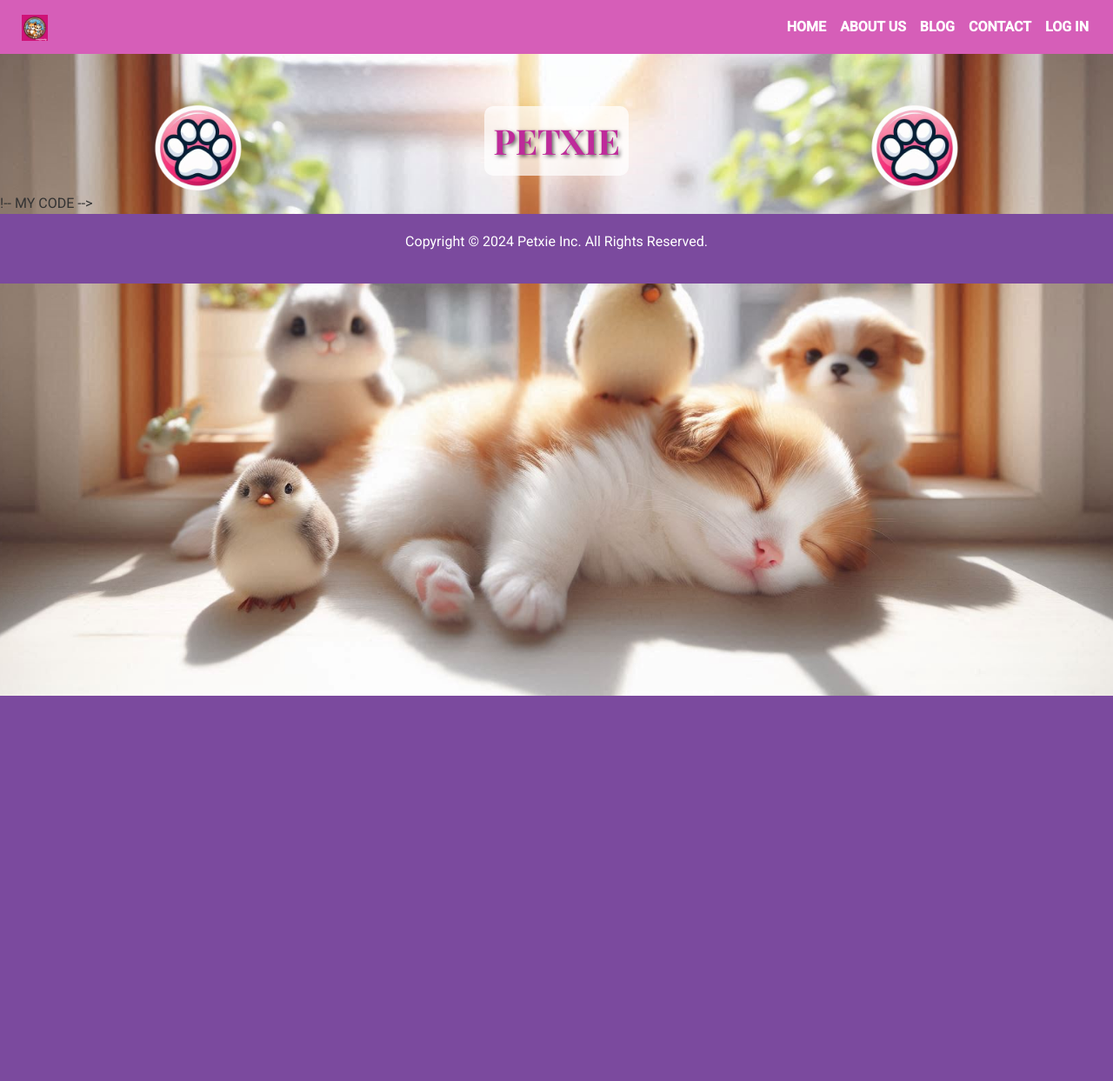
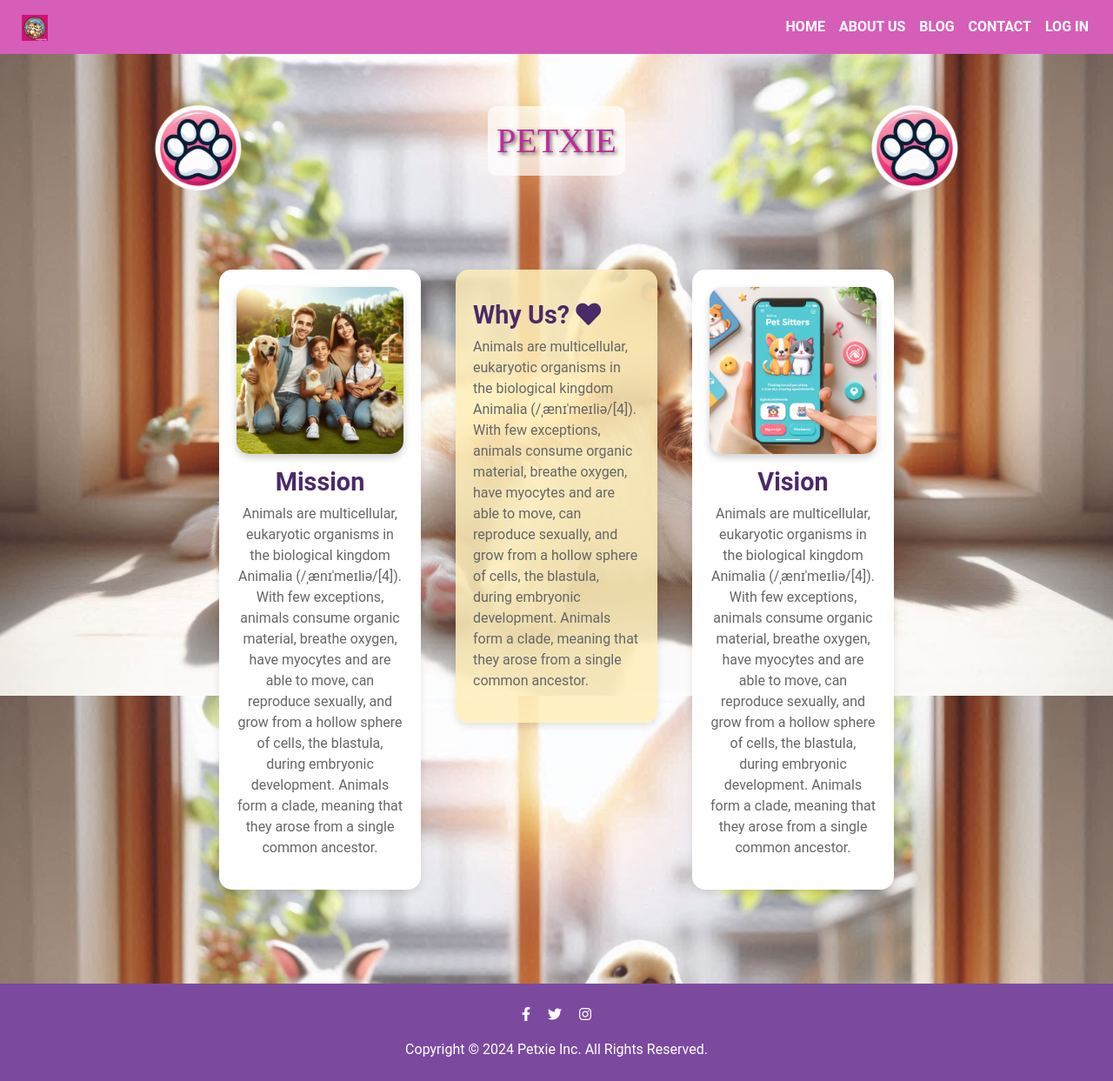
Before and after one commit to SandyJara/PetAppProject, a Spring Boot app: page /aboutUs in a window 1280 px wide. Shown: the whole page at 87% size. Before the commit the page ends 800 px from the top, so only its background shows below. Run offline with Spring Boot 4, Linux system fonts and the light colour scheme; some libraries are stand-ins or nearby versions.

Commit message:
i added the page About us, and in this i change the footer, to update in the others at the end, i added some icons. The page about us has dummie text for the moment

```diff
--- a/PetAppSandra/src/main/resources/static/css/style.css
+++ b/PetAppSandra/src/main/resources/static/css/style.css
@@ -206,8 +206,123 @@ input:focus {
     padding: 20px;
 }
 
+
+/* General Styles */
+body {
+    font-family: 'Roboto', sans-serif;
+    background: url('/images/background.jpeg') no-repeat center center fixed;
+    background-size: cover;
+    color: #333;
+}
+
+/* Navbar */
+.custom-nav {
+    background-color: #d65eb8;
+    padding: 10px 20px;
+}
+
+.nav-link {
+    color: white !important;
+    font-weight: 600;
+}
+
+.navbar-brand {
+    color: white !important;
+}
+
+.logo {
+    max-width: 120px;
+    max-height: 50px;
+}
+
+
+
+
+
+/* About Us Section */
+.about-section {
+    padding: 40px;
+    display: flex;
+    justify-content: space-between;
+    align-items: flex-start;
+    width: 70%;
+    margin: 0 auto;
+}
+
+.mission-card, .vision-card {
+    background-color: white;
+    padding: 20px;
+    border-radius: 15px;
+    box-shadow: 0 4px 8px rgba(0, 0, 0, 0.1);
+    text-align: center;
+    width: 35%;
+    margin: 20px;
+}
+
+.img-reduced {
+    width: 100%;
+    height: auto;
+    border-radius: 15px;
+    box-shadow: 0 4px 8px rgba(0, 0, 0, 0.2);
+    display: block;
+    margin: 0 auto;
+}
+
+.mission-title, .vision-title {
+    font-size: 1.8em;
+    color: #4b2a68;
+    font-weight: bold;
+    margin-top: 15px;
+}
+
+.text-custom {
+    font-size: 1em;
+    color: #666;
+}
+
+/* Why Us Section */
+.about-why {
+    background-color: rgba(255, 239, 186, 0.85);
+    padding: 20px;
+    border-radius: 15px;
+    box-shadow: 0 4px 8px rgba(0, 0, 0, 0.1);
+    width: 35%;
+    margin: 20px;
+}
+
+
+
+
+
+
 /* Responsive Styles */
 @media screen and (max-width: 768px) {
+
+---------------------
+	.about-section {
+        flex-direction: column;
+        width: 90%;
+    }
+
+    .about-section-title {
+        font-size: 1.5em;
+    }
+
+    .img-reduced {
+        width: 80%;
+    }
+
+    .mission-title, .vision-title {
+        font-size: 1.5em;
+    }
+
+    .mission-card, .vision-card, .about-why {
+        width: 90%;
+        margin: 10px auto;
+    }
+-------------------------
+
+
     .paw-left,
     .paw-right {
         width: 100px;
@@ -248,3 +363,5 @@ input:focus {
         height: 120px;
     }
 }
+
+}
--- a/PetAppSandra/src/main/resources/templates/aboutUs.html
+++ b/PetAppSandra/src/main/resources/templates/aboutUs.html
@@ -3,72 +3,78 @@
 <head>
     <meta charset="UTF-8">
     <meta name="viewport" content="width=device-width, initial-scale=1.0">
-    <title>About Us-PetCommunity</title>
+    <title>About Us - Petxie</title>
     <!-- Bootstrap CSS -->
     <link href="https://stackpath.bootstrapcdn.com/bootstrap/4.5.2/css/bootstrap.min.css" rel="stylesheet">
     <!-- Custom CSS -->
     <link href="/css/style.css" rel="stylesheet">
-    <link href="https://fonts.googleapis.com/css2?family=Roboto:wght@400;500&family=Playfair+Display:wght@700&display=swap" rel="stylesheet">
-    <link href="https://fonts.googleapis.com/css2?family=Poppins:wght@600&display=swap" rel="stylesheet">
+    <!-- Font Awesome for Icons -->
+    <link href="https://cdnjs.cloudflare.com/ajax/libs/font-awesome/5.15.3/css/all.min.css" rel="stylesheet">
 </head>
 <body>
-
-   <!-- Navigation Bar -->
+    <!-- Navbar -->
     <nav class="navbar navbar-expand-lg navbar-light custom-nav">
         <a class="navbar-brand" href="/">
             <img src="/images/logo.png" alt="Pet Community Logo" class="logo">
         </a>
-    <button class="navbar-toggler" type="button" data-toggle="collapse" data-target="#navbarNav" aria-controls="navbarNav" aria-expanded="false" aria-label="Toggle navigation">
+        <button class="navbar-toggler" type="button" data-toggle="collapse" data-target="#navbarNav">
             <span class="navbar-toggler-icon"></span>
         </button>
         <div class="collapse navbar-collapse" id="navbarNav">
             <ul class="navbar-nav ml-auto">
-            <li class="nav-item">
-                <a class="nav-link" href="/">HOME</a>
-            </li>
-            <li class="nav-item">
-                <a class="nav-link" href="/aboutUs">ABOUT US</a>
-            </li>
-            <li class="nav-item">
-                <a class="nav-link" href="/blog">BLOG</a>
-            </li>
-            <li class="nav-item">
-                <a class="nav-link" href="/contact">CONTACT</a>
-            </li>
-            <li class="nav-item">
-                <a class="nav-link" href="/login">LOG IN</a>
-            </li>
+                <li class="nav-item"><a class="nav-link" href="/">HOME</a></li>
+                <li class="nav-item"><a class="nav-link" href="/aboutUs">ABOUT US</a></li>
+                <li class="nav-item"><a class="nav-link" href="/blog">BLOG</a></li>
+                <li class="nav-item"><a class="nav-link" href="/contact">CONTACT</a></li>
+                <li class="nav-item"><a class="nav-link" href="/login">LOG IN</a></li>
             </ul>
         </div>
     </nav>
 
-<!-- PETXIE Title with Images behind Navbar -->
+
+<!-- Petxie Title and Background Paws -->
 <div class="petxie-background">
     <img src="/images/paw.png" alt="Paw Image" class="paw-left">
     <div class="petxie-title">PETXIE</div>
     <img src="/images/paw.png" alt="Paw Image" class="paw-right">
 </div>
 
-    <!-- MY CODE -->
+<!-- Main Content -->
+    <div class="about-section my-5">
+        <div class="mission-card">
+            <img src="/images/mission.jpeg" class="img-reduced" alt="Mission Image">
+            <h3 class="mission-title">Mission</h3>
+            <p class="text-custom">Animals are multicellular, eukaryotic organisms in the biological kingdom Animalia (/ˌænɪˈmeɪliə/[4]). With few exceptions, animals consume organic material, breathe oxygen, have myocytes and are able to move, can reproduce sexually, and grow from a hollow sphere of cells, the blastula, during embryonic development. Animals form a clade, meaning that they arose from a single common ancestor.</p>
+        </div>
+
+        <div class="about-why">
+            <h3 class="mission-title">Why Us? <i class="fa fa-heart"></i></h3>
+            <p class="text-custom">Animals are multicellular, eukaryotic organisms in the biological kingdom Animalia (/ˌænɪˈmeɪliə/[4]). With few exceptions, animals consume organic material, breathe oxygen, have myocytes and are able to move, can reproduce sexually, and grow from a hollow sphere of cells, the blastula, during embryonic development. Animals form a clade, meaning that they arose from a single common ancestor.</p>
+        </div>
+
+        <div class="vision-card">
+            <img src="/images/vision.jpeg" class="img-reduced" alt="Vision Image">
+            <h3 class="vision-title">Vision</h3>
+            <p class="text-custom">Animals are multicellular, eukaryotic organisms in the biological kingdom Animalia (/ˌænɪˈmeɪliə/[4]). With few exceptions, animals consume organic material, breathe oxygen, have myocytes and are able to move, can reproduce sexually, and grow from a hollow sphere of cells, the blastula, during embryonic development. Animals form a clade, meaning that they arose from a single common ancestor.</p>
+        </div>
+    </div>
 
 
 
 
-
-
-   !-- MY CODE -->
-
-    <!-- Bootstrap JS, Popper.js, and jQuery -->
-    <script src="https://code.jquery.com/jquery-3.5.1.slim.min.js"></script>
-    <script src="https://cdn.jsdelivr.net/npm/@popperjs/core@2.0.6/dist/umd/popper.min.js"></script>
-    <script src="https://stackpath.bootstrapcdn.com/bootstrap/4.5.2/js/bootstrap.min.js"></script>
-</body>
-
     <!-- Footer -->
-<footer class="footer">
+    <footer class="footer py-4 footer-custom">
         <div class="container text-center">
-        <p>Copyright © 2024 Petxie Inc. All Rights Reserved.</p>
+            <div class="social-icons mb-3">
+                <a href="#" class="text-white mx-2"><i class="fab fa-facebook-f"></i></a>
+                <a href="#" class="text-white mx-2"><i class="fab fa-twitter"></i></a>
+                <a href="#" class="text-white mx-2"><i class="fab fa-instagram"></i></a>
+            </div>
+            <p class="mb-0">Copyright © 2024 Petxie Inc. All Rights Reserved.</p>
         </div>
     </footer>
 
+    <script src="https://code.jquery.com/jquery-3.5.1.min.js"></script>
+    <script src="https://stackpath.bootstrapcdn.com/bootstrap/4.5.2/js/bootstrap.min.js"></script>
+</body>
 </html>
```
Also changed, not shown: PetAppSandra/src/main/resources/static/images/mission.jpeg (added), PetAppSandra/src/main/resources/static/images/vision.jpeg (added). Lines whose indentation alone changed are shown as unchanged.
